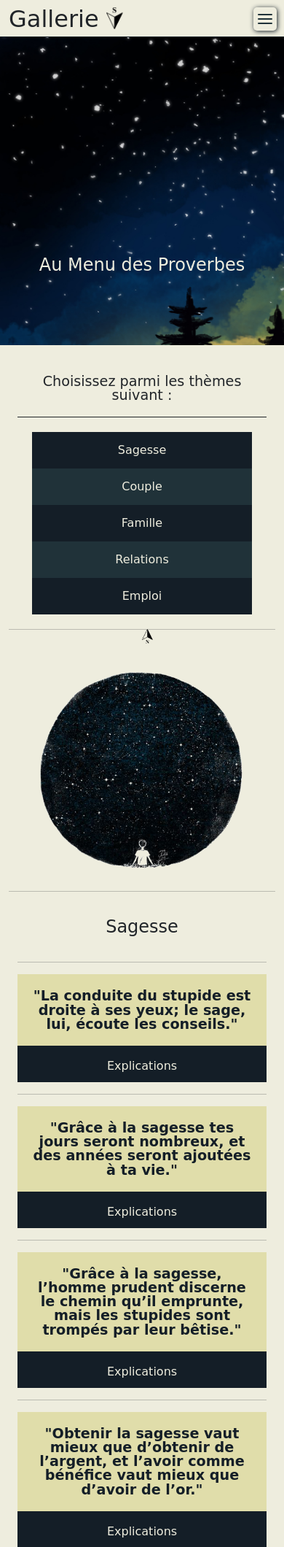
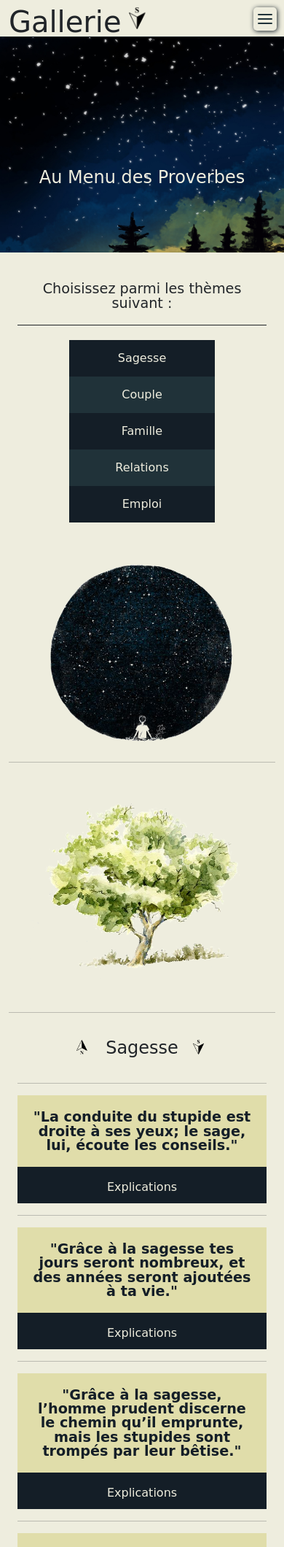
Before and after one commit to UmeBoshi-Cyrille/AssoPLume, a PHP site: page /gallerie.html in a window 390 px wide. Shown: the top 2120 px of the page at 73% size. Run offline with PHP 8.4, Linux system fonts and the light colour scheme; style sheets or scripts are compiled from the project's sources; some libraries are stand-ins or nearby versions; some web fonts are replaced.

Commit message:
Add Gallerie media query big size

```diff
--- a/Css/header.scss
+++ b/Css/header.scss
@@ -17,12 +17,15 @@ header {
 
   div.icon-anchor {
     margin-left: 10px;
-    width: 40px;
-    height: 40px;
+
+    width: 20px;
+    height: 20px;
   }
 
   .img-anchor {
     display: none;
+    width: 20px;
+    height: 20px;
   }
 
   .mainTitle {
@@ -216,11 +219,6 @@ header nav {
     height: 70px;
   }
 
-  div.icon-anchor,
-  .iconNav {
-    display: none;
-  }
-
   header nav,
   header ul {
     display: flex;
--- a/Css/main-gallerie.scss
+++ b/Css/main-gallerie.scss
@@ -9,9 +9,17 @@ $bgColor4: #141e27;
 
 main,
 .gallerie-inner-banner,
+.gallerie-title,
+.gal-imgbox2,
 .article-contain,
-.learnBox {
+.learnBox,
+.theme-box {
   display: flex;
+}
+
+main {
+  flex-direction: column;
+  height: auto;
 
   div.icon-anchor5 {
     position: absolute;
@@ -25,18 +33,13 @@ main,
   }
 }
 
-main {
-  flex-direction: column;
-  height: auto;
-}
-
 /* --- Banner --- */
 .gallerie-banner {
   background-image: url(../img/cieletoile.jpg);
   background-repeat: no-repeat;
   background-size: cover;
   width: 100%;
-  height: 50vh;
+  height: 35vh;
 }
 
 .gallerie-inner-banner {
@@ -47,8 +50,7 @@ main {
 
   h2 {
     position: absolute;
-    top: 300px;
-    align-self: flex-end;
+    top: 180px;
     color: $bgColor1;
   }
 }
@@ -56,16 +58,18 @@ main {
 /* --- end Banner --- */
 
 .container-fluid {
-  //   border: 1px solid;
   padding-bottom: 50px;
 }
 
 .gallerie-title,
-.learnBox {
+.learnBox,
+.theme-box {
   text-align: center;
 }
 
 .gallerie-title {
+  flex-direction: column;
+  align-items: center;
   width: 100%;
   margin-top: 20px;
 
@@ -75,8 +79,14 @@ main {
   }
 
   ul {
+    width: 70%;
     padding: 20px;
     line-height: 50px;
+  }
+
+  a:hover {
+    border-bottom: 1px solid;
+    padding-bottom: 3px;
   }
 
   .color1,
@@ -127,14 +137,18 @@ main {
   .color4 a:hover {
     color: $bgColor4;
   }
-
-  .icon-arrow {
-    position: fixed;
-    width: 20px;
-    height: 20px;
-  }
 }
 
+.gal-imgbox2 {
+  justify-content: center;
+  align-items: center;
+}
+
+.gal-img,
+.gal-img2 {
+  width: 90%;
+  height: 90%;
+}
 /* ----- article ----- */
 
 .article-contain {
@@ -146,6 +160,22 @@ main {
   flex-direction: column;
   justify-content: space-around;
   width: 100%;
+
+  .theme-box {
+    justify-content: center;
+    align-content: center;
+    margin: auto;
+  }
+
+  .icon-anchor6 {
+    align-self: center;
+    z-index: 1;
+  }
+
+  .icon-anchor6 img {
+    width: 20px;
+    height: 20px;
+  }
 
   h3,
   h4,
--- a/Css/style.scss
+++ b/Css/style.scss
@@ -1,7 +1,7 @@
 // Utilities
 $titleKingSize: 5em;
 $titleMediumSize: 3em;
-$mainTitle: 2em;
+$mainTitle: 2.5em;
 $title: 2em;
 $subTitle: 1.5em;
 $proverbeSize: 1.2em;
@@ -27,12 +27,6 @@ html {
     list-style: none;
     text-decoration: none;
     color: $textColor;
-  }
-
-  a:hover {
-    color: $textColor;
-    border-bottom: 1px solid;
-    padding-bottom: 3px;
   }
 
   h1 {
@@ -78,8 +72,8 @@ html {
     }
 
     img.arrow-orientation {
-      width: 40px;
-      height: 40px;
+      width: 20px;
+      height: 20px;
     }
   }
 }
@@ -194,6 +188,21 @@ footer span {
   header ul {
     font-size: $textSize;
   }
+
+  .gallerie-inner-banner h2 {
+    font-size: $mainTitle;
+  }
+
+  .gallerie-title h2 {
+    font-size: $title;
+  }
+
+  .gallerie-title a {
+    font-size: $proverbeSize;
+  }
+
+  .gallerie-title a:hover {
+    color: $textColor;
   }
 
   @media (min-width: 1200px) {
@@ -213,3 +222,4 @@ footer span {
       font-size: $mainTitle;
     }
   }
+}
--- a/gallerie.html
+++ b/gallerie.html
@@ -79,15 +79,25 @@
                             <li class="color4"><a href="#relation">Relations</a></li>
                             <li class="color1"><a href="#emploi">Emploi</a></li>
                         </ul>
-                        <img src="./icons/north.png" alt="icon-arrow" class="icon-arrow">
+                        <img src="./img/etoiles.png" alt="contemplation des étoiles" class="gal-img">
                     </div>
                     <hr>
-                    <img src="./img/etoiles.png" alt="contemplation des étoiles">
+                    <div class="gal-imgbox2">
+                        <img src="./img/tree.png" alt="icon-arrow" class="gal-img2">
+                    </div>
                     <hr>
                     <article class="col-md-4 col-lg-4 col-xs-12 col-sm-12 article-contain">
                         <div class="learnBox">
                             <div>
-                                <h3 id="sagesse">Sagesse</h3>
+                                <div class="theme-box">
+                                    <div class="icon-anchor6">
+                                        <a href="#header"><img src="./icons/north.png" alt="south arrow"></a>
+                                    </div>
+                                    <h3 id="sagesse">Sagesse</h3>
+                                    <div class="icon-anchor6">
+                                        <a href="#couple"><img src="./icons/south.png" alt="south arrow"></a>
+                                    </div>
+                                </div>
                                 <hr>
                                 <p class="proverbe">"La conduite du <strong>stupide</strong> est droite à ses yeux; le
                                     <strong>sage</strong>, lui, écoute les <strong>conseils</strong>."
@@ -141,7 +151,19 @@
                         <div class="learnBox">
                             <div>
                                 <hr>
-                                <h3 id="couple">Couple</h3>
+                                <div class="gal-imgbox2">
+                                    <img src="./img/oldCouple.png" alt="icon-arrow" class="gal-img2">
+                                </div>
+                                <hr>
+                                <div class="theme-box">
+                                    <div class="icon-anchor6">
+                                        <a href="#sagesse"><img src="./icons/north.png" alt="south arrow"></a>
+                                    </div>
+                                    <h3 id="couple">Couple</h3>
+                                    <div class="icon-anchor6">
+                                        <a href="#famille"><img src="./icons/south.png" alt="south arrow"></a>
+                                    </div>
+                                </div>
                                 <hr>
                                 <p class="proverbe">"De même, les maris doivent aimer leurs femmes comme leurs propres
                                     corps. Un homme qui aime sa femme s’aime lui-même,"
@@ -175,7 +197,19 @@
                         <div class="learnBox">
                             <div>
                                 <hr>
-                                <h3 id="famille">Famille</h3>
+                                <div class="gal-imgbox2">
+                                    <img src="./img/autumnCabin.png" alt="icon-arrow" class="gal-img2">
+                                </div>
+                                <hr>
+                                <div class="theme-box">
+                                    <div class="icon-anchor6">
+                                        <a href="#couple"><img src="./icons/north.png" alt="south arrow"></a>
+                                    </div>
+                                    <h3 id="famille">Famille</h3>
+                                    <div class="icon-anchor6">
+                                        <a href="#relation"><img src="./icons/south.png" alt="south arrow"></a>
+                                    </div>
+                                </div>
                                 <hr>
                                 <p class="proverbe">"C’est grâce à la sagesse que l’on construit une maison, et c’est
                                     grâce au discernement qu’on la rend sûre."
@@ -198,7 +232,19 @@
                         </div>
                         <div class="learnBox">
                             <hr>
-                            <h3 id="relation">Relations</h3>
+                            <div class="gal-imgbox2">
+                                <img src="./img/cafeFleuri.png" alt="icon-arrow" class="gal-img2">
+                            </div>
+                            <hr>
+                            <div class="theme-box">
+                                <div class="icon-anchor6">
+                                    <a href="#famille"><img src="./icons/north.png" alt="south arrow"></a>
+                                </div>
+                                <h3 id="relation">Relations</h3>
+                                <div class="icon-anchor6">
+                                    <a href="#emploi"><img src="./icons/south.png" alt="south arrow"></a>
+                                </div>
+                            </div>
                             <hr>
                             <div>
                                 <p class="proverbe">"Ne te vexe pas pour un rien, car la susceptibilité loge chez les
@@ -242,7 +288,19 @@
                         </div>
                         <div class="learnBox">
                             <hr>
-                            <h3 id="emploi">Emploi</h3>
+                            <div class="gal-imgbox2">
+                                <img src="./img/CouperBois.png" alt="icon-arrow" class="gal-img2">
+                            </div>
+                            <hr>
+                            <div class="theme-box">
+                                <div class="icon-anchor6">
+                                    <a href="#relation"><img src="./icons/north.png" alt="south arrow"></a>
+                                </div>
+                                <h3 id="emploi">Emploi</h3>
+                                <div class="icon-anchor6">
+                                    <a href="#gallerie"><img src="./icons/south.png" alt="south arrow"></a>
+                                </div>
+                            </div>
                             <hr>
                             <div>
                                 <p class="proverbe">"Tout travail soutenu procure des bienfaits, mais l’homme qui se
```
Also changed, not shown: other parts of Css/main-gallerie.scss (+49 -0 lines), img/CouperBois.png (added), img/champs.png (added), img/oldCouple.png (added), img/oldCouple2.png (added). Lines whose indentation alone changed are shown as unchanged.
